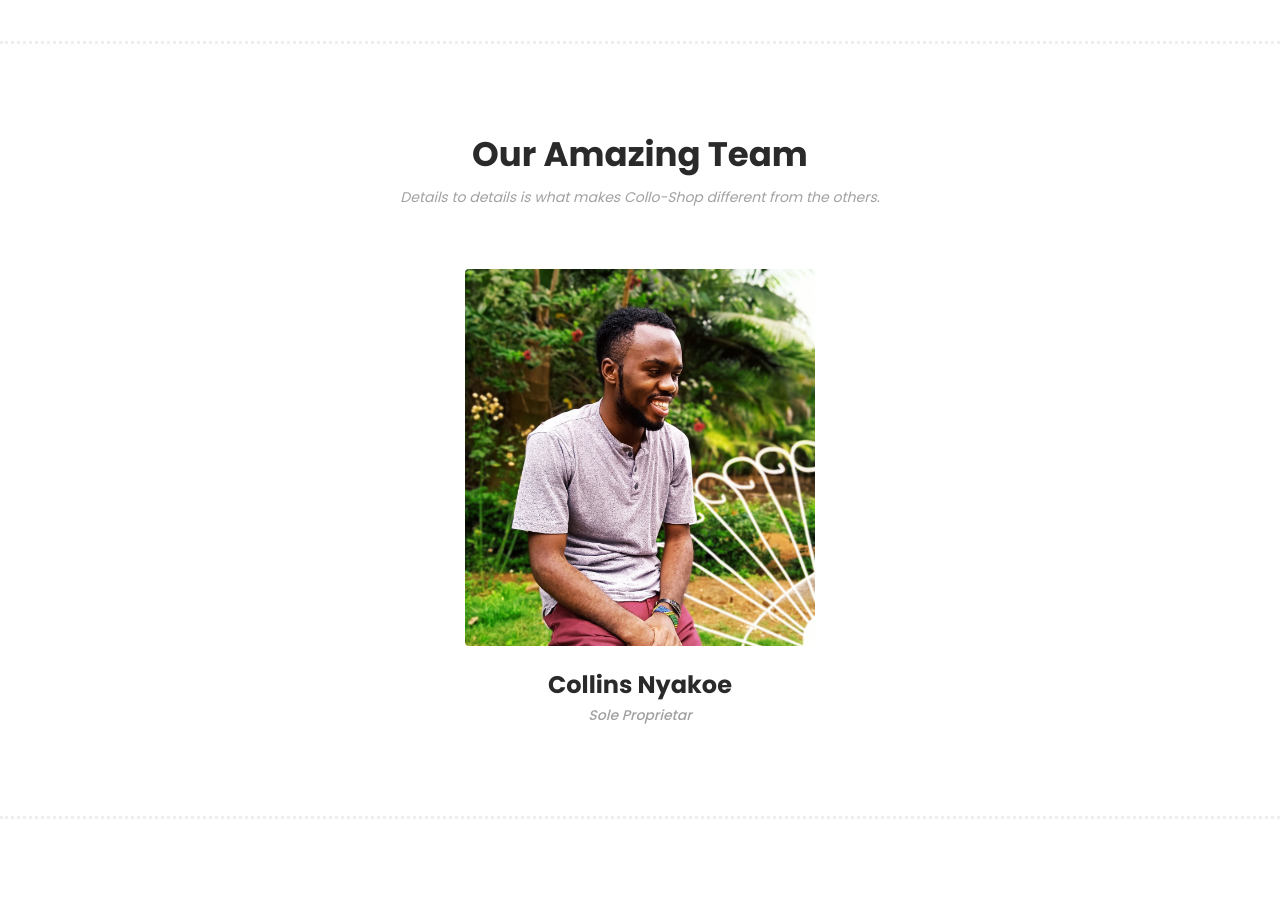
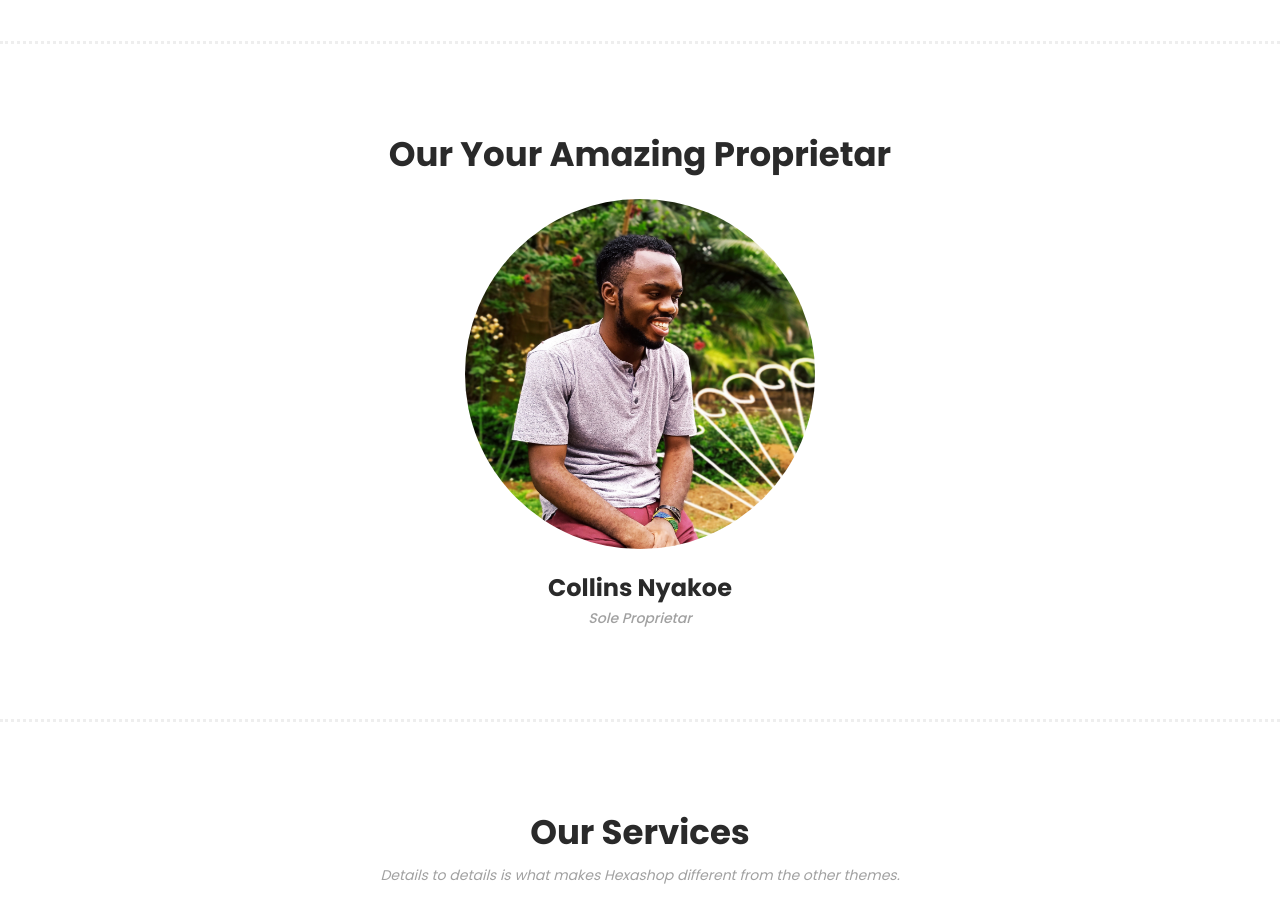
Before and after one commit to Collins07/Collo-Shop, a plain HTML site: page about.html in a window 1280 px wide. Shown: the part 1100-2006 px from the top of the page. Drawn offline with Linux system fonts and the light colour scheme.

Commit message:
changes on about page

```diff
--- a/about.html
+++ b/about.html
@@ -129,9 +129,9 @@
         <div class="container">
             <div class="row">
                 <div class="col-lg-12">
-                    <div class="section-heading">
-                        <h2>Our Amazing Team</h2>
-                        <span>Details to details is what makes Collo-Shop different from the others.</span>
+                    <div class="section-heading mb-4">
+                        <h2>Our Your Amazing Proprietar</h2>
+
                     </div>
                 </div>
                 <div class="col-lg-4">
@@ -149,7 +149,7 @@
                                     </ul>
                                 </div>
                             </div>
-                            <img class="rounded" src="assets/images/hero1.jpg">
+                            <img class="img-rounded" id="proprietar" src="assets/images/hero1.jpg">
                         </div>
                         <div class="down-content">
                             <h4>Collins Nyakoe</h4>
--- a/assets/css/collo-shop.css
+++ b/assets/css/collo-shop.css
@@ -2185,6 +2185,12 @@ contact Us Page
   color: #2a2a2a;
 }
 
+#proprietar{
+  height: 350px;
+  width: 350px;
+  border-radius: 50%;
+}
+
 
 /*
 ---------------------------------------------
```
